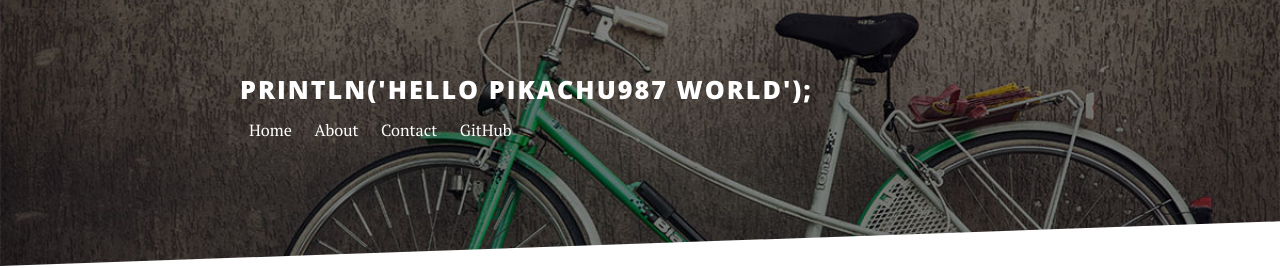
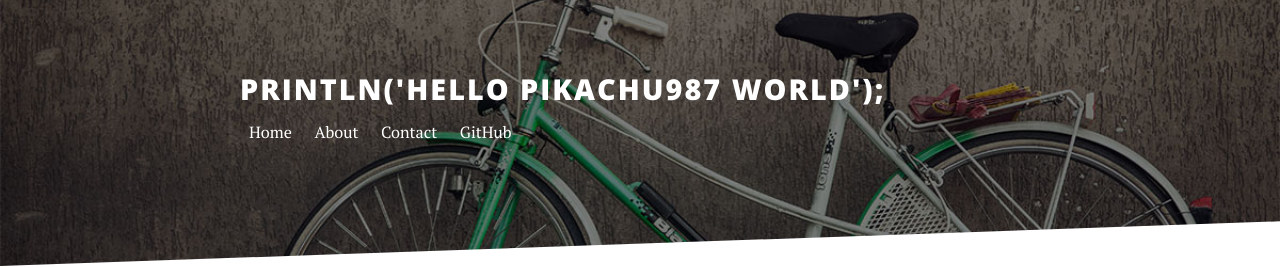
Before and after one commit to pikachu987/pikachu987.github.io, a Jekyll site: the page built from index.html, in a window 1280 px wide. Shown: the top 268 px of the page. Built offline with Jekyll 4.4.1, drawn with Linux system fonts in a browser that asks for light colours; nearby versions of some CDN libraries; the list of posts is cut into pages by our own code.

Commit message:
Update header.html

```diff
--- a/_includes/header.html
+++ b/_includes/header.html
@@ -1,6 +1,6 @@
  <div class="header">
      <div class="container">
-         <h1 class="logo" style="font-size: 1.4em; letter-spacing: 2px;"><a href="{{ site.baseurl }}/">{{ site.title }}</a></h1>
+         <h1 class="logo" style="font-size: 1.6em; letter-spacing: 2px;"><a href="{{ site.baseurl }}/">{{ site.title }}</a></h1>
          <nav class="nav-collapse">
              <ul class="noList">
                  {% for link in site.navigation %}{% assign current = nil %}{% if page.url contains link.url %}{% assign current = 'current' %}{% endif %}
```
